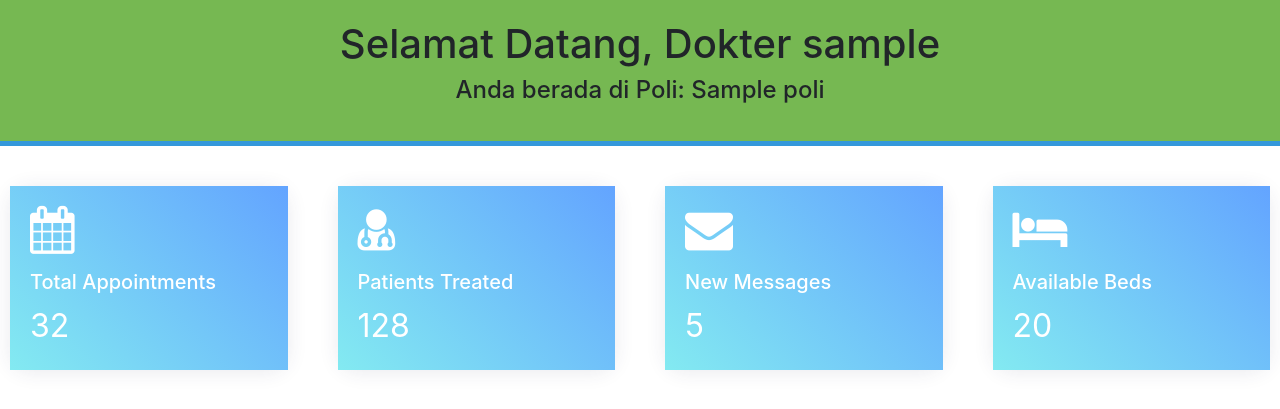
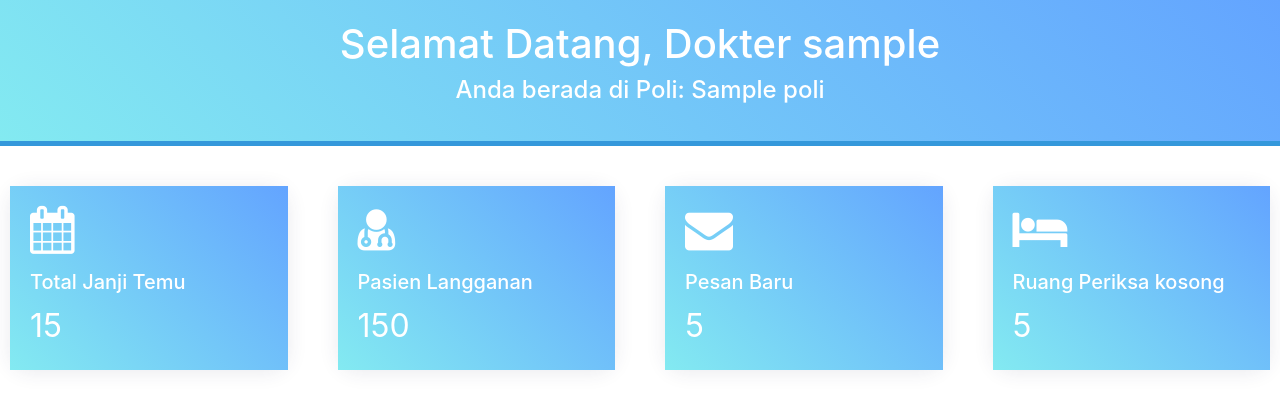
Before and after one commit to DwikiKhd/poli_dwiki, a PHP site: template pages/dashboard/index2.php in a window 1280 px wide. Shown: the top 409 px of the page. Run offline with PHP 8.4, Linux system fonts and the light colour scheme; the visitor is signed in with stand-in values (Sample User, id 1); tables that the repository leaves empty hold one stand-in row (values such as "Sample post"); the template is opened without the code that fills it: most values are stand-ins (such as "Sample title", 1, 10 or a date in 2020); some libraries are stand-ins or nearby versions.

Commit message:
final update

```diff
--- a/pages/dashboard/index2.php
+++ b/pages/dashboard/index2.php
@@ -37,7 +37,7 @@
     }
     .content-header {
     width: 100%; /* Full width */
-    background-color: #76b852;
+    background: linear-gradient(45deg, #83eaf1, #63a4ff);
     padding: 20px 0;
     margin-bottom: 30px;
     border-bottom: 5px solid #3498db;
@@ -48,6 +48,7 @@
     max-width: 1920px; /* Maximum width to match 1920px screen resolution */
     padding: 0 15px; /* Padding on the sides */
     margin: auto; /* Center the container */
+    color: #FFFFFF  ;
 }
 
     /* Assuming .content-wrapper wraps all the content */
@@ -136,8 +137,8 @@
         <div class="card card-custom">
             <div class="card-body">
                 <i class="fa fa-calendar fa-3x text-white mb-3"></i>
-                <h5 class="info-box-text">Total Appointments</h5>
-                <span class="info-box-number">32</span>
+                <h5 class="info-box-text">Total Janji Temu</h5>
+                <span class="info-box-number">15</span>
             </div>
         </div>
     </div>
@@ -147,8 +148,8 @@
         <div class="card card-custom" style="background: linear-gradient(to right, #56ab2f, #a8e063);">
             <div class="card-body">
                 <i class="fa fa-user-md fa-3x text-white mb-3"></i>
-                <h5 class="info-box-text">Patients Treated</h5>
-                <span class="info-box-number">128</span>
+                <h5 class="info-box-text">Pasien Langganan</h5>
+                <span class="info-box-number">150</span>
             </div>
         </div>
     </div>
@@ -158,7 +159,7 @@
         <div class="card card-custom" style="background: linear-gradient(to right, #ff512f, #f09819);">
             <div class="card-body">
                 <i class="fa fa-envelope fa-3x text-white mb-3"></i>
-                <h5 class="info-box-text">New Messages</h5>
+                <h5 class="info-box-text">Pesan Baru</h5>
                 <span class="info-box-number">5</span>
             </div>
         </div>
@@ -169,8 +170,8 @@
         <div class="card card-custom" style="background: linear-gradient(to right, #1fa2ff, #12d8fa);">
             <div class="card-body">
                 <i class="fa fa-bed fa-3x text-white mb-3"></i>
-                <h5 class="info-box-text">Available Beds</h5>
-                <span class="info-box-number">20</span>
+                <h5 class="info-box-text">Ruang Periksa  kosong</h5>
+                <span class="info-box-number">5</span>
             </div>
         </div>
     </div>
```
Also changed, not shown: index.php (+11 -1 lines), assets/images/bgindex.jpg (added).
